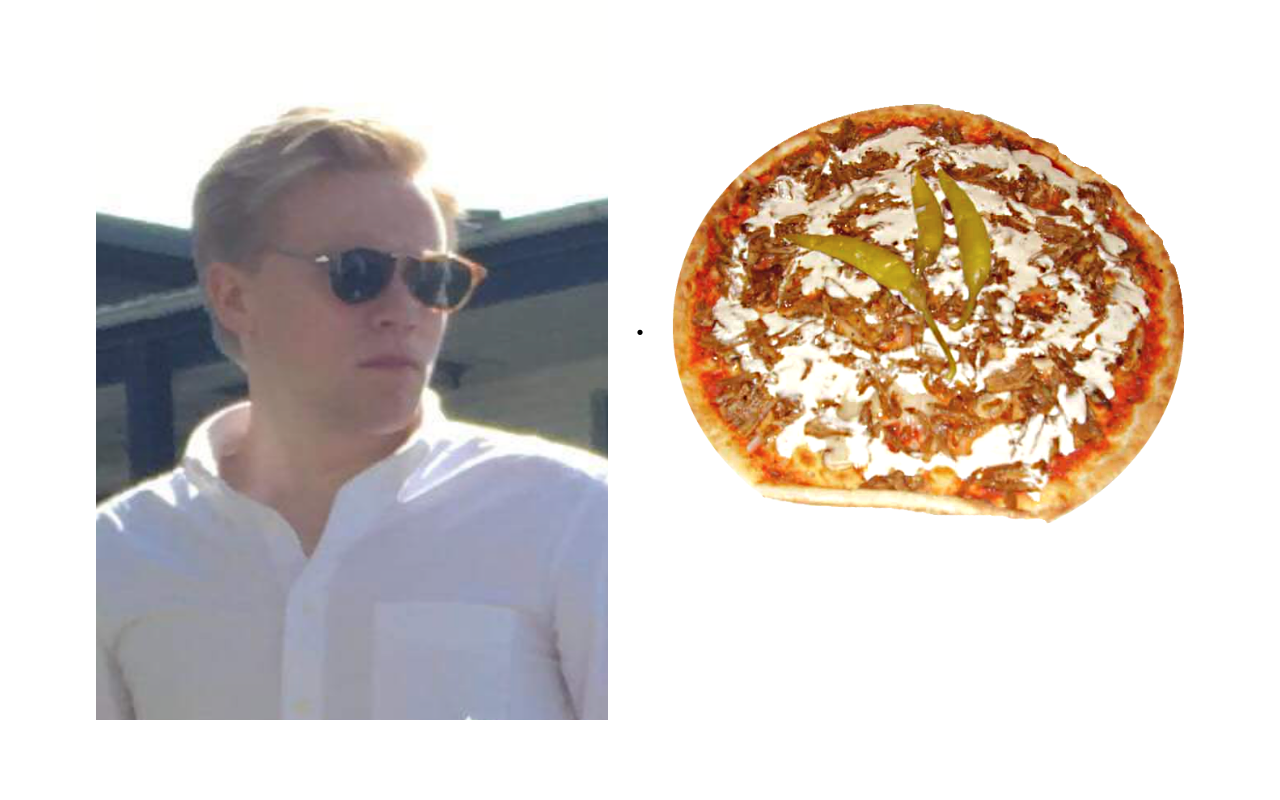
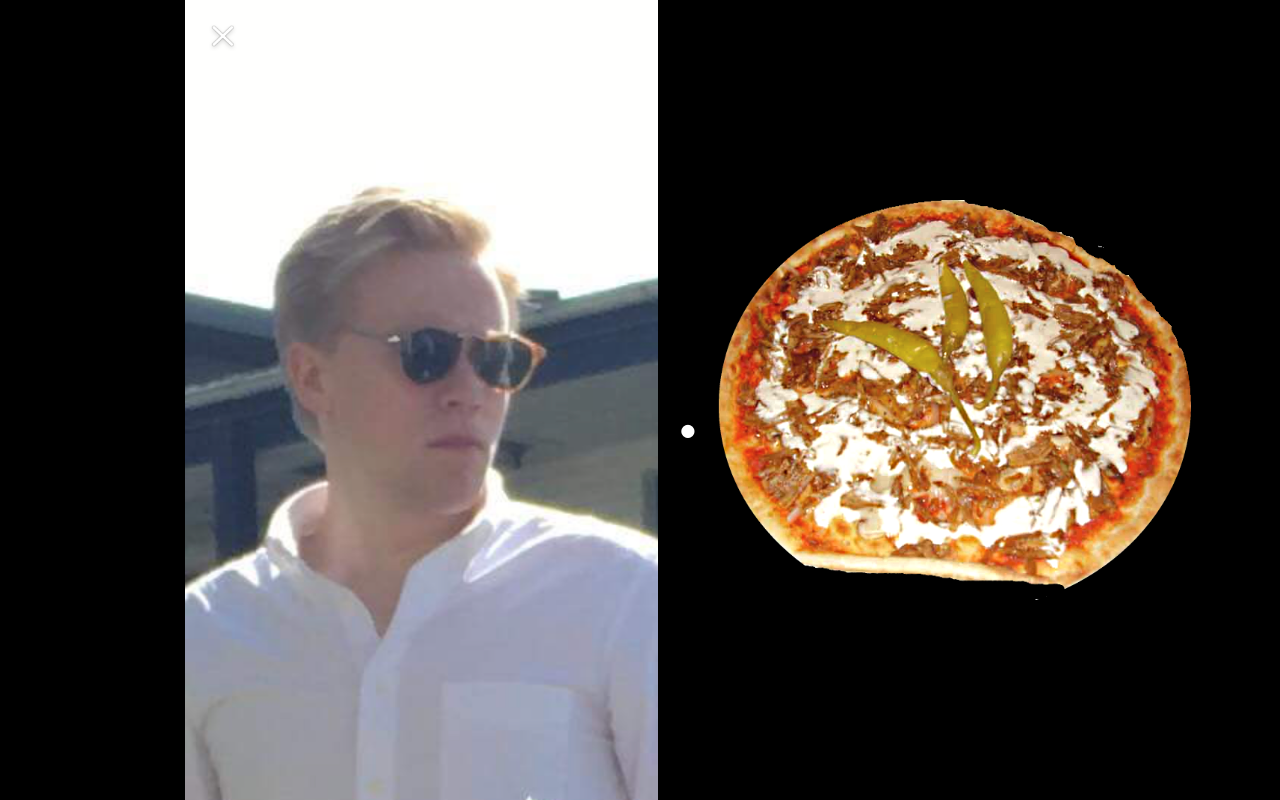
Before and after one commit to anthager/Anton.Pizza, a React (Create React App) app: page / in a window 1280 px wide. Built offline with nearby package versions, Linux system fonts and the light colour scheme.

Commit message:
2.0.0 is finally here after hard work. 🎉🎉🎉 Now supports darkmode

```diff
--- a/src/App.css
+++ b/src/App.css
@@ -1,10 +1,12 @@
 .App {
+  padding-left: 6rem;
   display: grid;
   grid-template-columns: 40% 5% 40%;
   grid-template-rows: 1fr;
-  height: 80vh;
+  height: 100vh;
   align-content: center;
   justify-content: center;
+  background-color: black;
 }
 
 img {
@@ -17,6 +19,7 @@ img {
 span {
   align-self: center;
   justify-self: center;
-  font-size: 40px;
+  font-size: 100px;
   position: relative;
+  color: white;
 }
```
Also changed, not shown: 1 other file (tests, documents, lock files or other folders).
